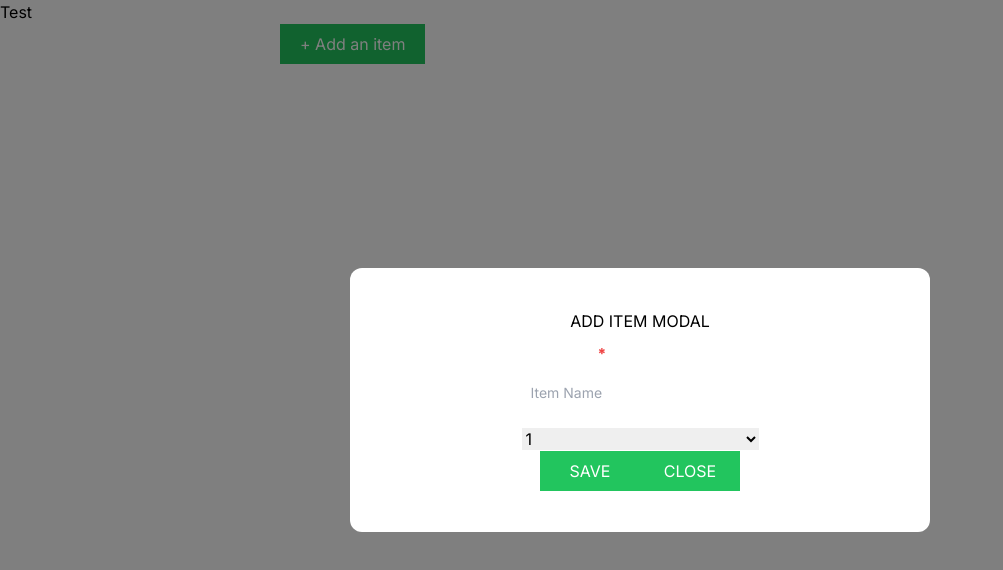
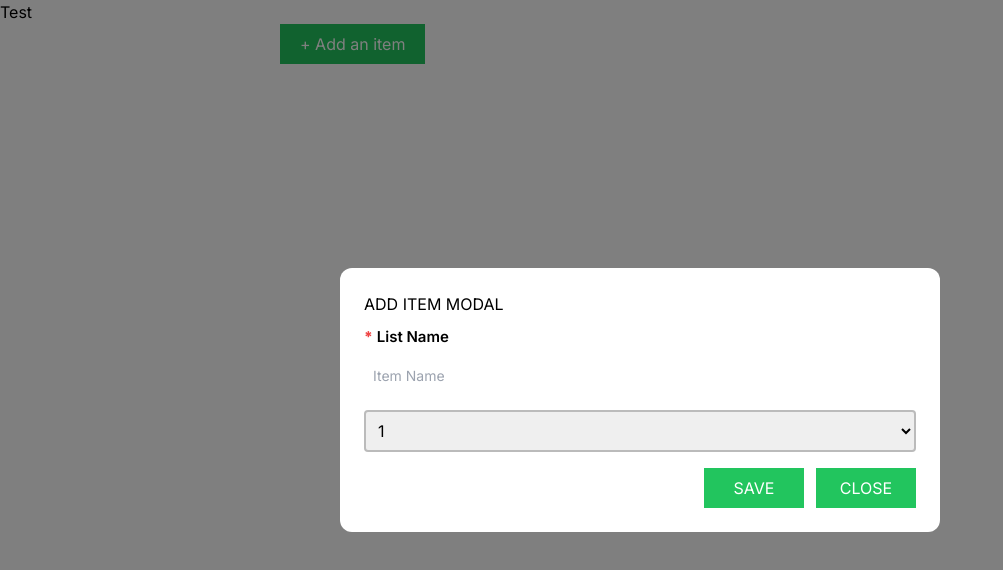
Before and after one commit to jhonpabz/shopping-list, a Next.js app: page / in a window 1280 px wide. Both pictures are taken after a click on the button "+ Add an item". Shown: the top 570 px of the page, without its empty margins (0-1003 px from the left). Built offline with nearby package versions, Linux system fonts and the light colour scheme.

Commit message:
Update UI.

```diff
--- a/src/components/AddItemModal.tsx
+++ b/src/components/AddItemModal.tsx
@@ -15,14 +15,13 @@ export default function AddItemModal() {
   const { listForm, onSubmitList } = useForms();
 
   return (
-    <Modal
-      isOpen={showAddItemModal}
-      onClose={hideAddListModal}
-      modalContainerExtendedClassName="py-25px relative w-11/12  max-w-[580px] rounded-[12px] bg-[#fff] px-[18px] text-center sm:px-[30px] sm:py-[32px] md:px-[36px] md:py-[34px] lg:px-[45px] lg:py-[38px] xl:px-[62px] xl:py-[41px]"
-      modalContentExtendedClassName="relative"
-    >
-      <span className="text-black">ADD ITEM MODAL</span>
-      <form onSubmit={listForm.handleSubmit(onSubmitList)}>
+    <Modal isOpen={showAddItemModal} onClose={hideAddListModal}>
+      <form
+        className=" p-4 md:p-6 relative w-[300px] sm:w-[400px] md:w-[600px] bg-[#fff] rounded-[12px]"
+        onSubmit={listForm.handleSubmit(onSubmitList)}
+      >
+        <span className="text-black">ADD ITEM MODAL</span>
+
         <TextField
           name="listName"
           label="List Name"
@@ -36,8 +35,10 @@ export default function AddItemModal() {
           options={quantityOption}
           label="Quantity"
         />
-        <BaseButton type="submit">SAVE</BaseButton>
-        <BaseButton onClick={() => hideAddListModal()}>CLOSE</BaseButton>
+        <div className="flex gap-3 justify-end">
+          <BaseButton type="submit">SAVE</BaseButton>
+          <BaseButton onClick={() => hideAddListModal()}>CLOSE</BaseButton>
+        </div>
       </form>
     </Modal>
   );
--- a/src/components/forms/SelectField.tsx
+++ b/src/components/forms/SelectField.tsx
@@ -7,7 +7,10 @@ export default function SelectField(
 
   return (
     <BaseComponentLayout {...restProps}>
-      <select className="w-full" {...register(name)}>
+      <select
+        className="w-full mb-4 p-2 border-2 rounded border-[#66666660] "
+        {...register(name)}
+      >
         {options.map((item: any) => (
           <option key={item.value} value="1">
             {item.title}
--- a/src/components/forms/TextField.tsx
+++ b/src/components/forms/TextField.tsx
@@ -19,7 +19,7 @@ export default function TextField(props: ComponentsPropsNamespace.TextField) {
     () =>
       isError
         ? "border-[#f56c6c] border-[0.5px]"
-        : "border-[#13212D] border-[0]",
+        : "border-[##409eff] border-[0]",
     [isError]
   );
 
@@ -30,10 +30,10 @@ export default function TextField(props: ComponentsPropsNamespace.TextField) {
         control={form.control}
         rules={{ required }}
         render={({ field: { onChange, value } }) => (
-          <div className="relative h-[84px]">
+          <div className="relative h-[84px] w-full">
             <label
               htmlFor={name}
-              className="mb-2 block text-[12px] font-[600] text-white lg:mt-[10px] lg:text-[15px]"
+              className="mb-2 block text-[12px] font-[600] text-black lg:mt-[10px] lg:text-[15px]"
             >
               {required && (
                 <span className="mr-[4px] font-extrabold text-red-500">*</span>
@@ -49,7 +49,7 @@ export default function TextField(props: ComponentsPropsNamespace.TextField) {
                 changeListener(event);
               }}
               value={value}
-              className={`block w-full rounded p-[9px] text-sm  focus:border-input-focus ${borderClass}`}
+              className={`block w-full rounded p-[9px] text-sm border-2 border-[#66666660] focus:border-[#409eff] ${borderClass}`}
               placeholder={placeholder}
             />
           </div>
```
